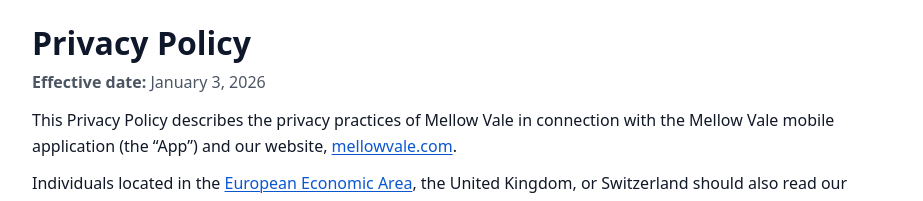
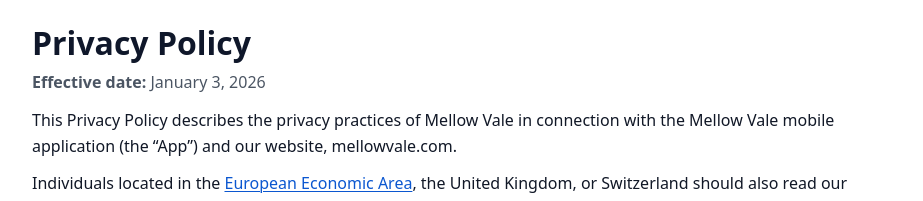
Before and after one commit to MellowVale/web, a plain HTML site: page privacy_policy.html in a window 1280 px wide. Shown: the top 201 px of the page, without its empty margins (178-1101 px from the left). Drawn offline with Linux system fonts and the light colour scheme.

Commit message:
Update privacy_policy.html

```diff
--- a/privacy_policy.html
+++ b/privacy_policy.html
@@ -88,7 +88,7 @@
         <h1>Privacy Policy</h1>
         <p class="meta"><span class="strong">Effective date:</span> <time datetime="2026-01-03">January 3, 2026</time></p>
         <p>This Privacy Policy describes the privacy practices of Mellow Vale in connection with the Mellow Vale mobile
-            application (the &ldquo;App&rdquo;) and our website, <a href="https://mellowvale.com">mellowvale.com</a>.</p>
+            application (the &ldquo;App&rdquo;) and our website, mellowvale.com.</p>
     </header>
     <p>Individuals located in the <a
             href="https://ec.europa.eu/eurostat/statistics-explained/index.php/Glossary:European_Economic_Area_(EEA)">European
```
